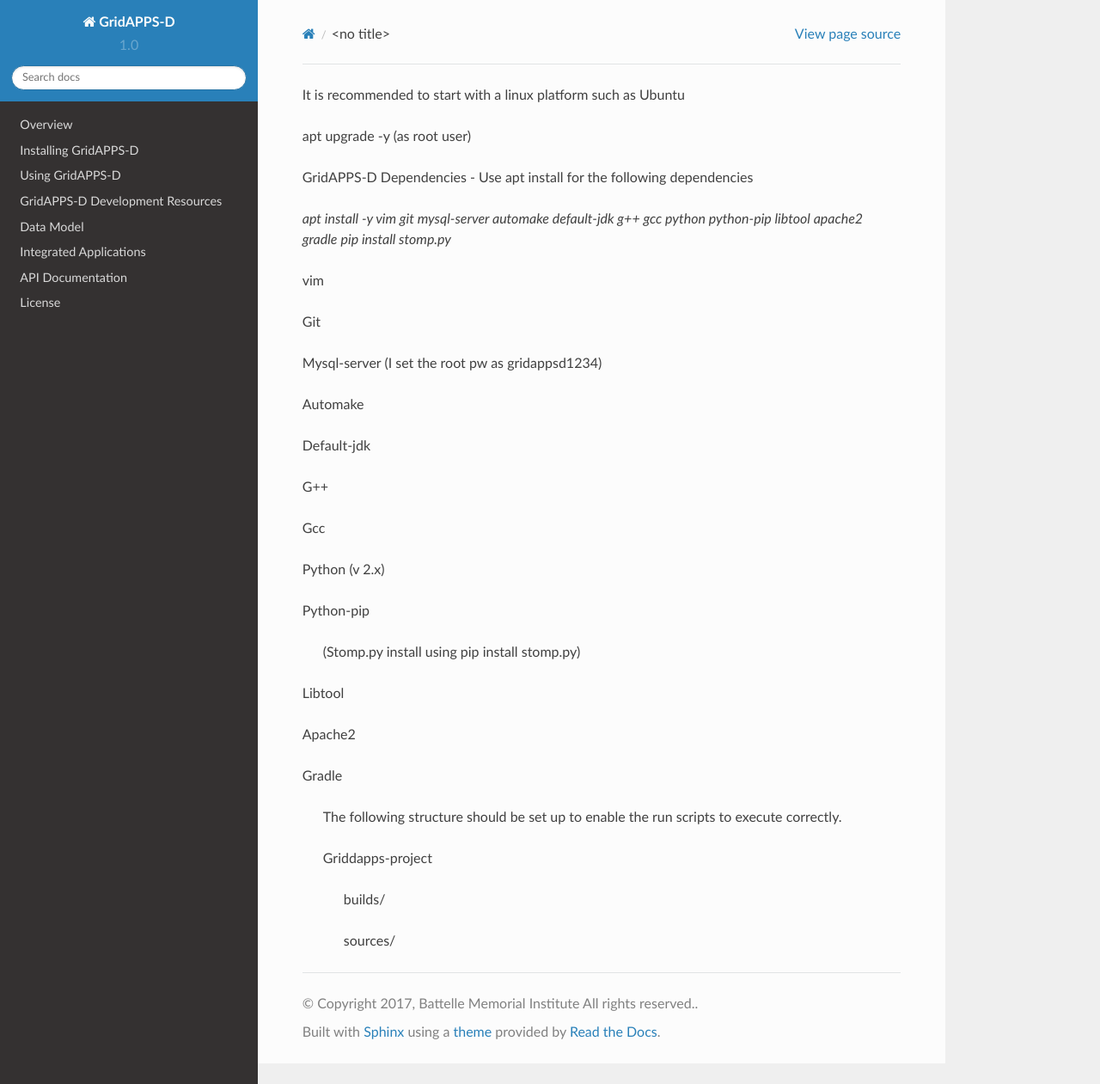
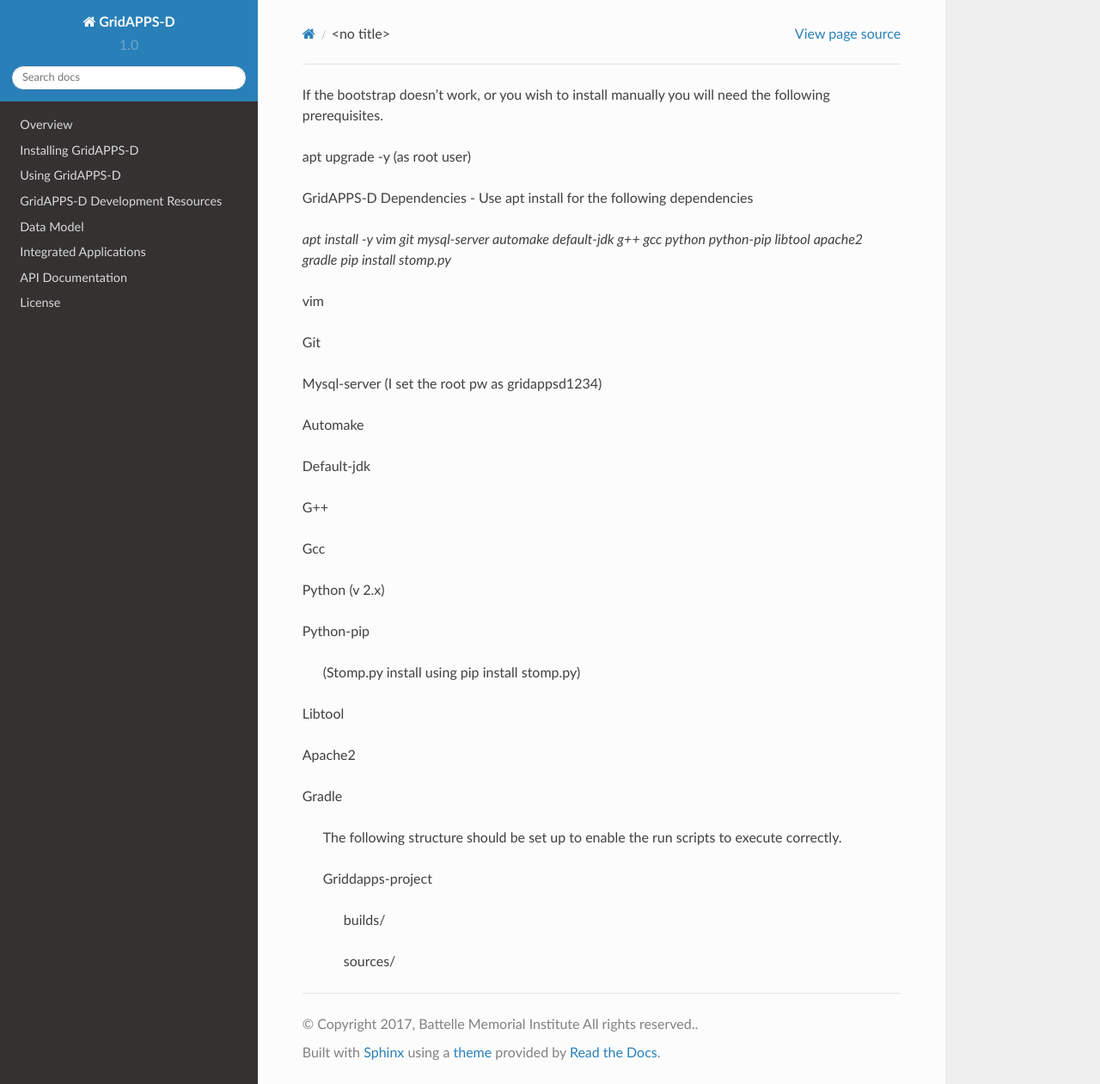
Before and after one commit to GRIDAPPSD/GOSS-GridAPPS-D, a Sphinx documentation site: the page built from docs/source/installing_gridappsd/prereq.rst, in a window 1280 px wide and 1261 px high. Shown: the whole window at 86% size. Built offline with Sphinx 7.4.7 and the Read the Docs theme 2.0.0, drawn with Linux system fonts in a browser that asks for light colours; pages that are not in the unit, such as notebooks, are missing from menus.

Commit message:
Update prereq.rst

```diff
--- a/docs/source/installing_gridappsd/prereq.rst
+++ b/docs/source/installing_gridappsd/prereq.rst
@@ -1,4 +1,4 @@
-It is recommended to start with a linux platform such as Ubuntu
+If the bootstrap doesn't work, or you wish to install manually you will need the following prerequisites.
 
 apt upgrade -y  (as root user)
 
```
